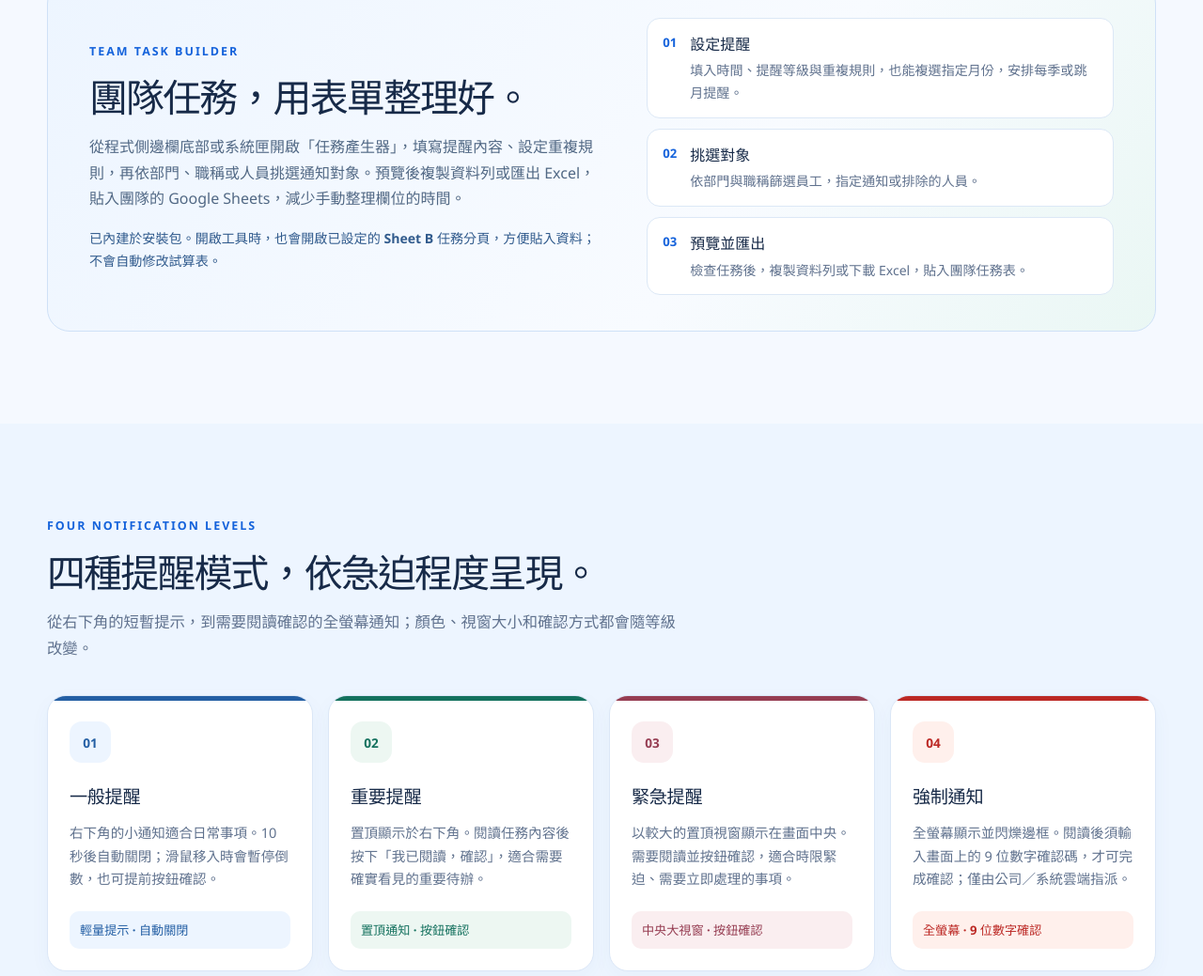
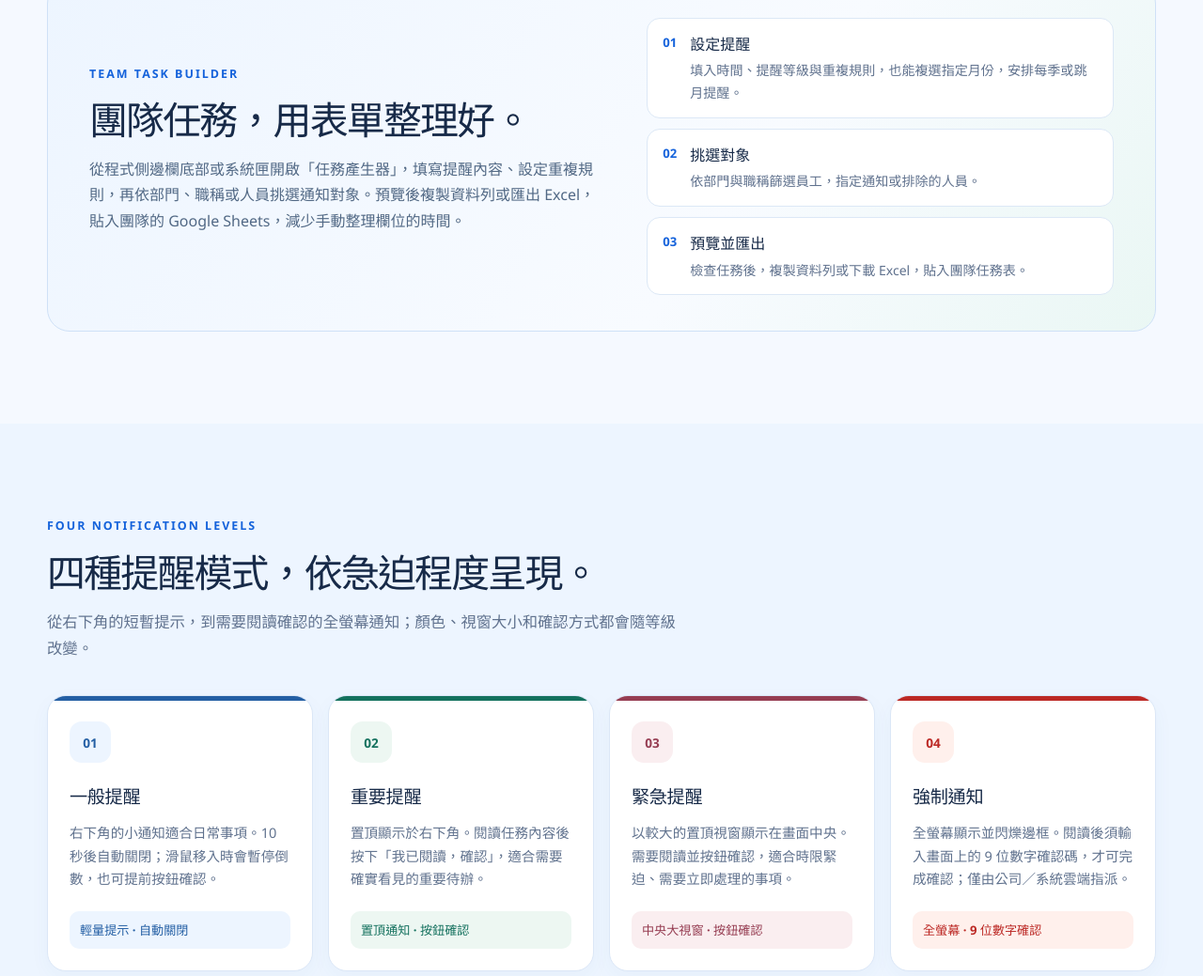
Before and after one commit to bruce-yang-422/cloud-alarm-overlay, a plain HTML site: page index.html in a window 1280 px wide. Shown: the part 1311-2350 px from the top of the page at 94% size. Drawn offline with Linux system fonts and the light colour scheme.

Commit message:
docs: 移除任務產生器補充說明 / remove task builder supplementary note

```diff
--- a/index.html
+++ b/index.html
@@ -171,7 +171,6 @@
     }
     .builder-panel h2 { margin-bottom: 14px; }
     .builder-intro { margin-bottom: 17px; color: #526985; }
-    .builder-availability { margin-bottom: 0; color: #315b8d; font-size: .88rem; font-weight: 700; }
     .builder-steps { display: grid; gap: 11px; margin: 0; padding: 0; list-style: none; }
     .builder-steps li { display: flex; gap: 14px; align-items: flex-start; padding: 14px 16px; border: 1px solid #dce8f6; border-radius: 14px; background: #fff; }
     .builder-steps span { flex: none; color: var(--blue); font-size: .82rem; font-weight: 850; }
@@ -354,7 +353,6 @@
             <p class="section-kicker">TEAM TASK BUILDER</p>
             <h2 id="builder-title">團隊任務，用表單整理好。</h2>
             <p class="builder-intro">從程式側邊欄底部或系統匣開啟「任務產生器」，填寫提醒內容、設定重複規則，再依部門、職稱或人員挑選通知對象。預覽後複製資料列或匯出 Excel，貼入團隊的 Google Sheets，減少手動整理欄位的時間。</p>
-            <p class="builder-availability">已內建於安裝包。開啟工具時，也會開啟已設定的 Sheet B 任務分頁，方便貼入資料；不會自動修改試算表。</p>
           </div>
           <ol class="builder-steps" aria-label="任務產生器使用方式">
             <li><span>01</span><div><strong>設定提醒</strong><p>填入時間、提醒等級與重複規則，也能複選指定月份，安排每季或跳月提醒。</p></div></li>
```
